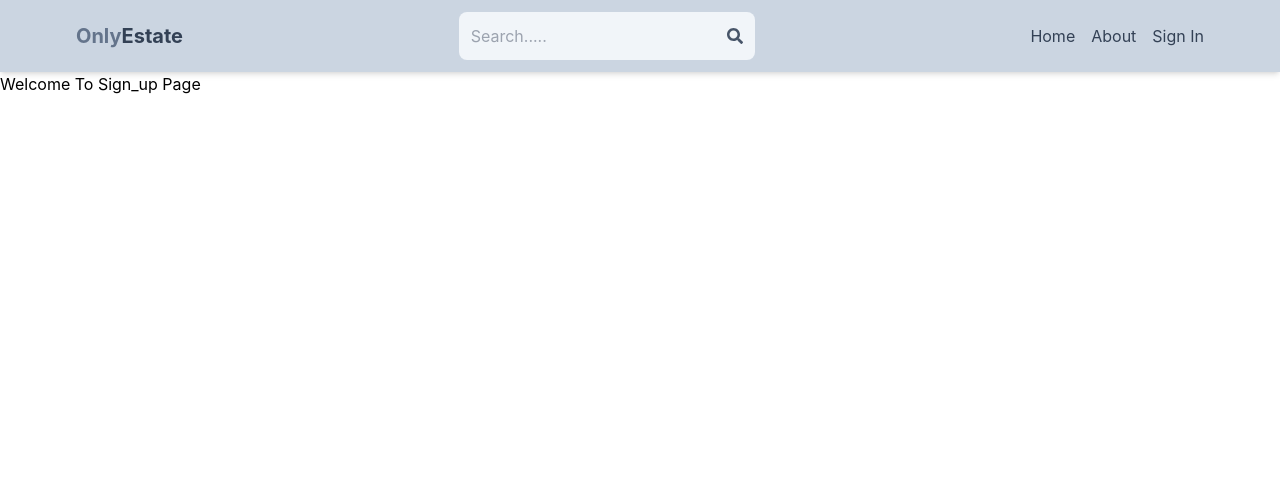
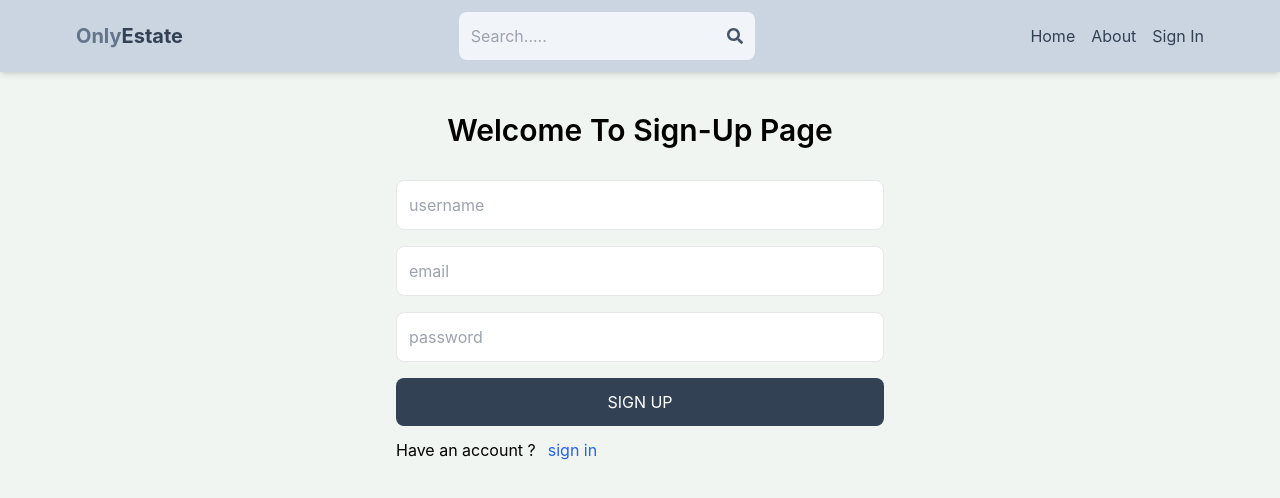
Before and after one commit to strugglerr123/Final, a React (Create React App) app in the folder client/: page /Sign-up in a window 1280 px wide. Shown: the top 498 px of the page. Built offline with nearby package versions, Linux system fonts and the light colour scheme.

Commit message:
designing of sign_up

```diff
--- a/client/src/index.css
+++ b/client/src/index.css
@@ -9,6 +9,7 @@ body {
     sans-serif;
   -webkit-font-smoothing: antialiased;
   -moz-osx-font-smoothing: grayscale;
+  background-color: rgb(241,245,241);
 }
 
 code {
--- a/client/src/index.js
+++ b/client/src/index.js
@@ -6,9 +6,9 @@ import reportWebVitals from './reportWebVitals';
 
 const root = ReactDOM.createRoot(document.getElementById('root'));
 root.render(
-  <React.StrictMode>
+  <React.Fragment>
     <App />
-  </React.StrictMode>
+  </React.Fragment>
 );
 
 // If you want to start measuring performance in your app, pass a function
--- a/client/src/pages/SignUp.js
+++ b/client/src/pages/SignUp.js
@@ -1,9 +1,43 @@
-import React from "react"
+import React from "react";
+import {Link} from "react-router-dom"
 
 export let SignUp = () => {
   return (
     <React.Fragment>
-      <h1>Welcome To Sign_up Page</h1>
+      <div className='max-w-lg mx-auto p-3'>
+        <h1 className='text-3xl text-center font-semibold mt-7'>
+          Welcome To Sign-Up Page
+        </h1>
+        <form action='Sign-up' className='flex flex-col gap-4 mt-8 '>
+          <input
+            type='username'
+            id='username'
+            className='border p-3 rounded-lg'
+            placeholder='username'
+          />
+          <input
+            type='email'
+            id='email'
+            className='border p-3 rounded-lg'
+            placeholder='email'
+          />
+          <input
+            type='passwd'
+            id='passwd'
+            className='border p-3 rounded-lg'
+            placeholder='password'
+          />
+          <button className='bg-slate-700 text-white p-3 rounded-lg uppercase hover:opacity-95 disabled:opacity-70'>
+            Sign up
+          </button>
+        </form>
+        <div className='flex mt-3'>
+          <p>Have an account ?</p>
+          <Link to={"/Sign-up"}>
+            <span className="text-blue-600 mx-3">sign in</span>
+          </Link>
+        </div>
+      </div>
     </React.Fragment>
   )
 }
```
